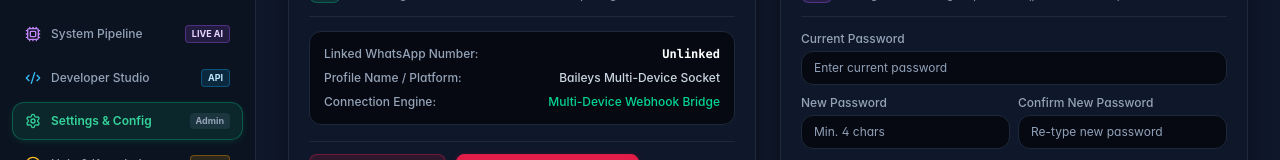
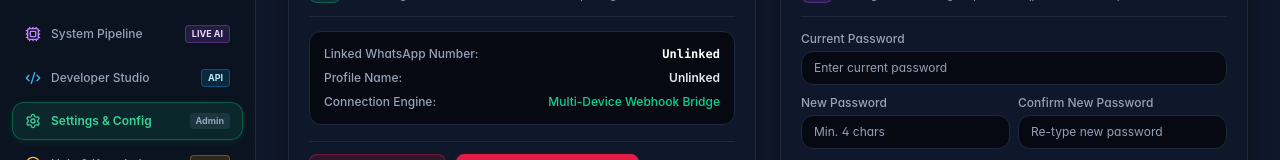
Before and after one commit to Avishekdevnath/wapp-automata, a React (Vite) app in the folder frontend/: page /settings in a window 1280 px wide. Shown: the part 371-531 px from the top of the page. Built offline with nearby package versions, Linux system fonts and the light colour scheme; no server answers; sample sign-in values are in the browser's storage.

Commit message:
fix(settings): display actual WhatsApp profile name instead of platform fallback

```diff
--- a/frontend/src/components/views/settings/WhatsAppConnectionCard.tsx
+++ b/frontend/src/components/views/settings/WhatsAppConnectionCard.tsx
@@ -89,9 +89,9 @@ export const WhatsAppConnectionCard: React.FC<WhatsAppConnectionCardProps> = ({
             </span>
           </div>
           <div className="flex justify-between items-center">
-            <span className="text-slate-600 dark:text-slate-400 font-medium">Profile Name / Platform:</span>
-            <span className="font-medium text-slate-800 dark:text-slate-300">
-              {deviceStatus.platform || 'Baileys Multi-Device Socket'}
+            <span className="text-slate-600 dark:text-slate-400 font-medium">Profile Name:</span>
+            <span className="font-semibold text-slate-800 dark:text-slate-200">
+              {deviceStatus.pushName || (isConnected ? 'DNA' : 'Unlinked')}
             </span>
           </div>
           <div className="flex justify-between items-center">
```
